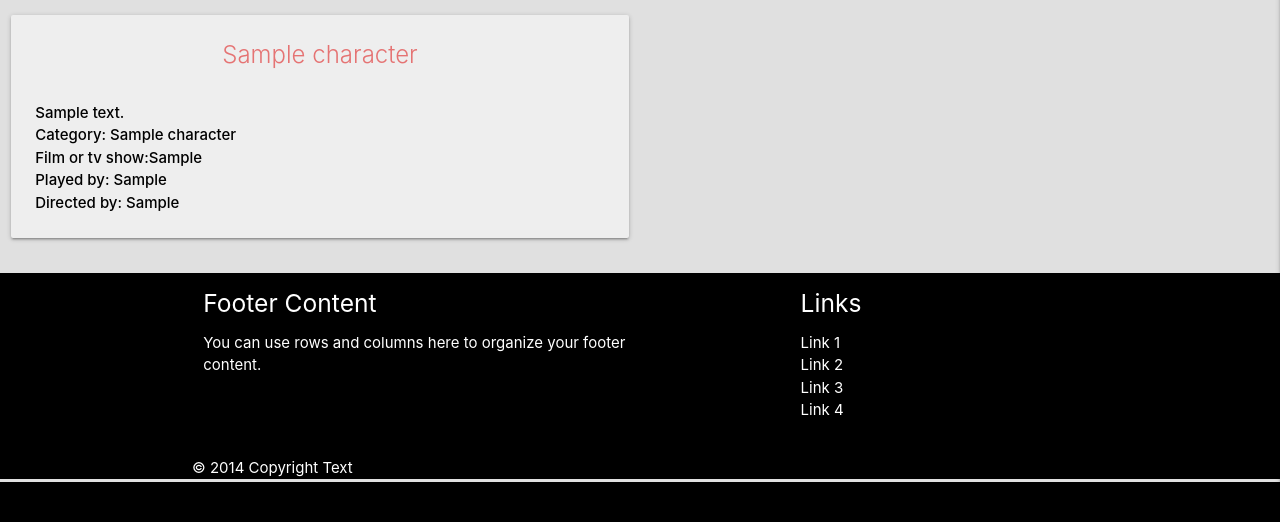
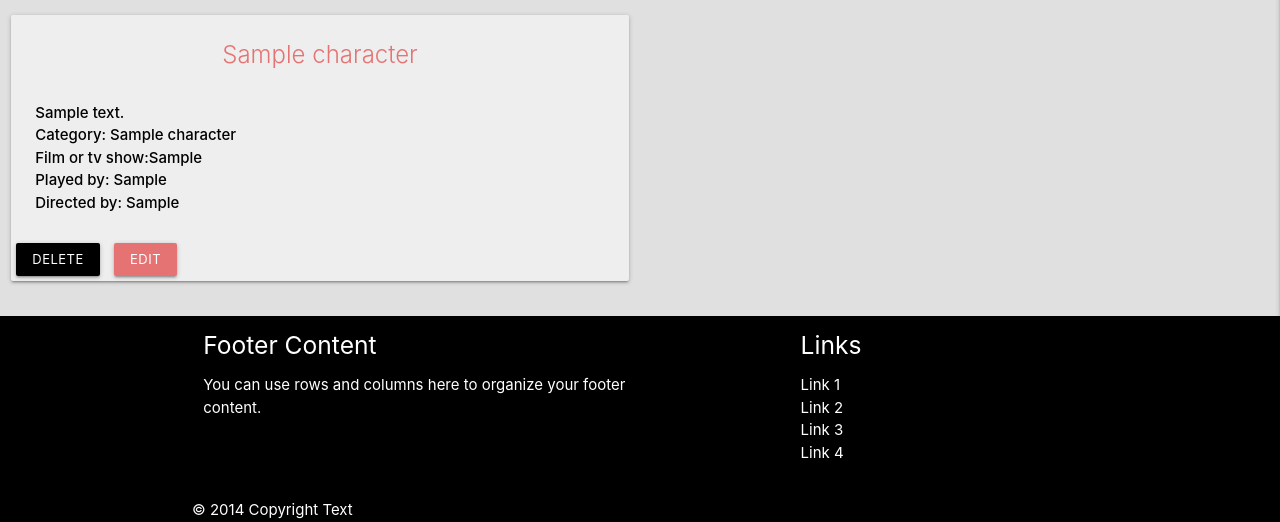
Before and after one commit to struk49/films-and-tv-fan-page, a Flask app: page /get_characters in a window 1280 px wide. Shown: the part 318-840 px from the top of the page. Before the commit the page ends 800 px from the top, so only its background shows below. Run offline with Flask 3, Linux system fonts and the light colour scheme; a database or web service that is not in the repository returns one stand-in record (values such as "Sample title"); some libraries are stand-ins or nearby versions.

Commit message:
added delete and ediy buttons to card

```diff
--- a/templates/characters.html
+++ b/templates/characters.html
@@ -38,7 +38,8 @@
             <br>
             <strong>Directed by: {{ character.film_creator }}</strong>
         </div>
-
+        <a href="" class="black btn-small text-shadow">Delete</a>
+        <a href="" class="btn-small red lighten-2">Edit</a>
       </div>
     </div>
     {% endfor %}
```
